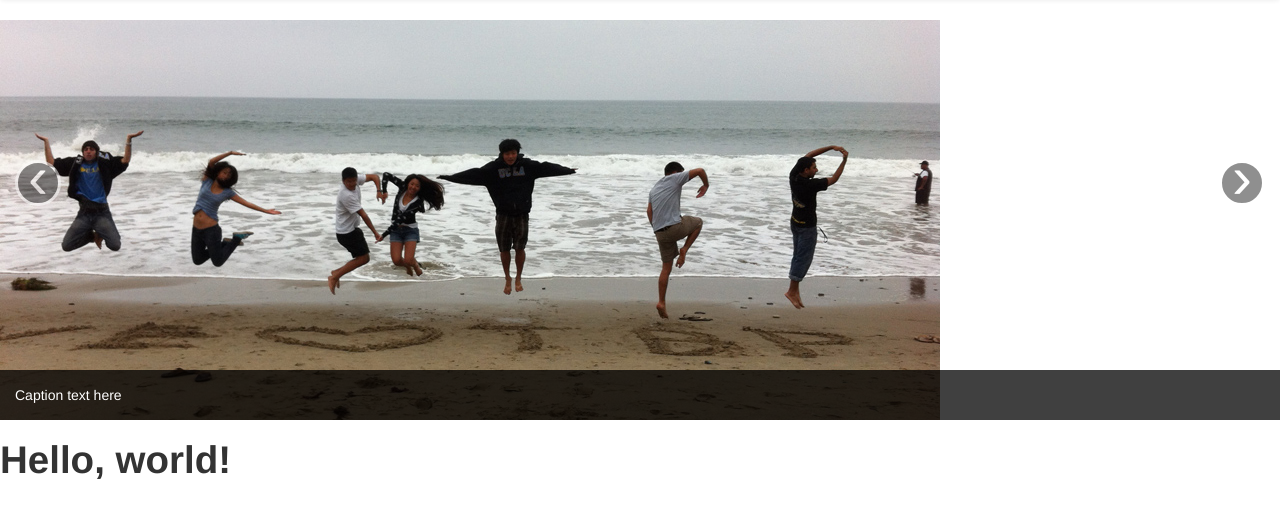
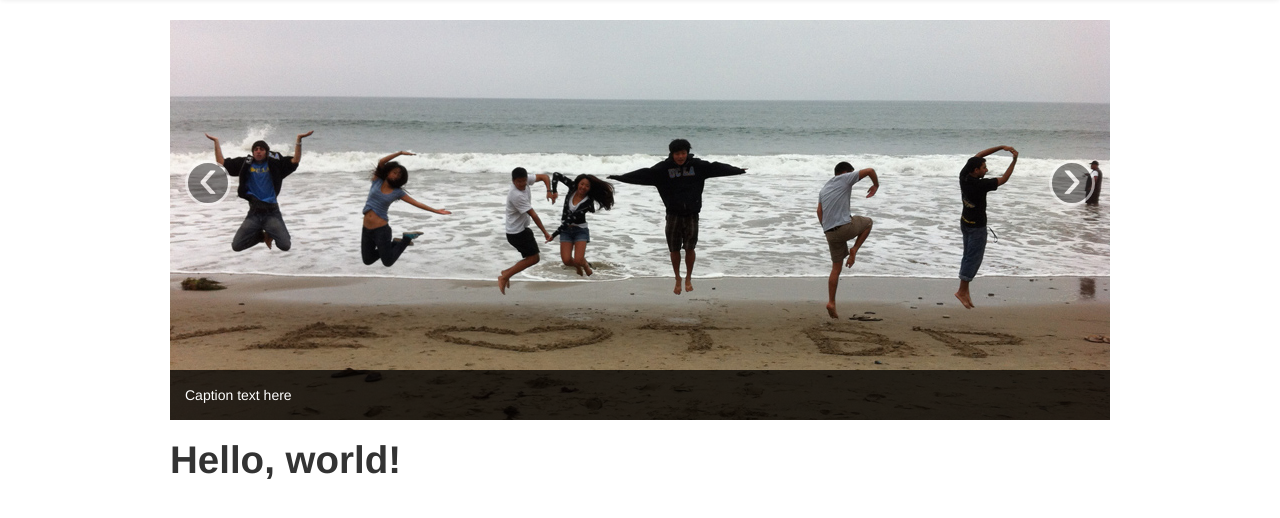
Before and after one commit to shannonjmtan/tbpsite, a PHP site: page / in a window 1280 px wide. Shown: the part 42-560 px from the top of the page. Run offline with PHP 8.4, Linux system fonts and the light colour scheme.

Commit message:
Added main container

```diff
--- a/index.php
+++ b/index.php
@@ -1,63 +1,15 @@
 <!DOCTYPE html>
-<html>
-	<head>
-		<title>Bootstrap 101 Template</title>
-		<meta name="viewport" content="width=device-width, initial-scale=1.0">
-		<!-- Bootstrap -->
-		<link href="css/bootstrap.min.css" rel="stylesheet" media="screen">
-	</head>
-	<body>
-	    <div class="navbar">
-    <div class="navbar-inner">
-    <a class="brand" href="#">UCLA Tau Beta Pi</a>
-    <ul class="nav">
-    <li class="active"><a href="#">Home</a></li>
-    <li><a href="#">Events</a></li>
-    <li><a href="#">Requirements</a></li>
-    <li><a href="#">Tutoring</a></li>
-    <li><a href="#">About Us</a></li>
-    <li><a href="#">Houses</a></li>
-    </ul>
-    </div>
-    </div>
+<meta charset="utf-8">
+<title>UCLA Tau Beta Pi</title>
+<meta name="viewport" content="width=device-width, initial-scale=1.0">
+<!-- Bootstrap -->
+<link href="css/bootstrap.min.css" rel="stylesheet" media="screen">
 
+<?php include('navbar.php'); ?>
+<div class="container">
+<?php include('carousel.php'); ?>
 
-		<!--  Carousel - consult the Twitter Bootstrap docs at
-      http://twitter.github.com/bootstrap/javascript.html#carousel -->
-<div id="this-carousel-id" class="carousel slide"><!-- class of slide for animation -->
-  <div class="carousel-inner">
-    <div class="item active"><!-- class of active since it's the first item -->
-      <img src="img/pic1.jpg" alt="" />
-      <div class="carousel-caption">
-        <p>Caption text here</p>
-      </div>
-    </div>
-    <div class="item">
-      <img src="img/pic2.jpg" alt="" />
-      <div class="carousel-caption">
-        <p>Caption text here</p>
-      </div>
-    </div>
-    <div class="item">
-      <img src="img/pic3.jpg" alt="" />
-      <div class="carousel-caption">
-        <p>Caption text here</p>
-      </div>
-    </div>
-    <div class="item">
-      <img src="img/pic4.jpg" alt="" />
-      <div class="carousel-caption">
-        <p>Caption text here</p>
-      </div>
-    </div>
-  </div><!-- /.carousel-inner -->
-  <!--  Next and Previous controls below
-        href values must reference the id for this carousel -->
-    <a class="carousel-control left" href="#this-carousel-id" data-slide="prev">&lsaquo;</a>
-    <a class="carousel-control right" href="#this-carousel-id" data-slide="next">&rsaquo;</a>
-</div><!-- /.carousel -->
-		<h1>Hello, world!</h1>
-		<script src="http://code.jquery.com/jquery.js"></script>
-	<script src="js/bootstrap.min.js"></script>
-	</body>
-</html>
+  <h1>Hello, world!</h1>
+</div>
+<script src="http://code.jquery.com/jquery.js"></script>
+<script src="js/bootstrap.min.js"></script>
```
